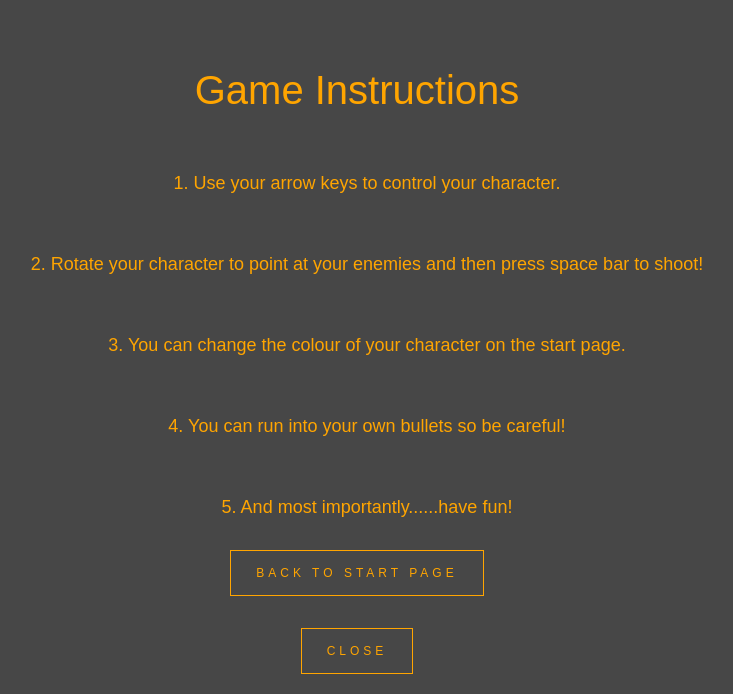
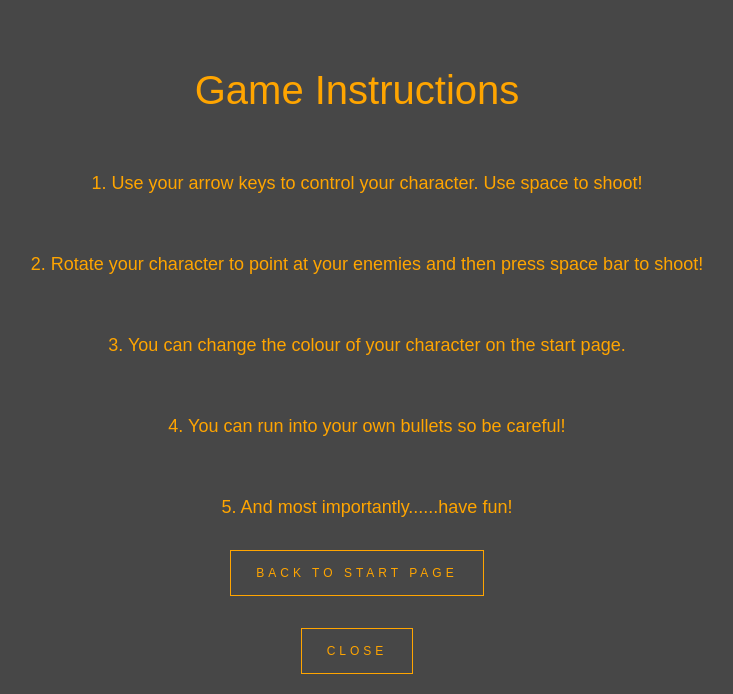
Before and after one commit to calumjs1/Web-Programming, a website: page Instructions.html in a window 1280 px wide. Shown: the whole page, without its empty margins (283-1016 px from the left). Drawn offline with Linux system fonts and the light colour scheme.

Commit message:
updating instructions

```diff
--- a/Instructions.html
+++ b/Instructions.html
@@ -15,7 +15,7 @@
         </section>
         <!-- asigned each instructions its own div to make it easier to style -->
         <div class = "Instruction1">
-            1. Use your arrow keys to control your character.
+            1. Use your arrow keys to control your character. Use space to shoot!
         </div>
         <!-- asigned each instructions its own div to make it easier to style -->
         <div class = "Instruction2">
--- a/StartPage.css
+++ b/StartPage.css
@@ -32,7 +32,6 @@ body {
 	align-items: center;
 	justify-content: center;
 }
-
 
 .word {
 	margin: auto;
@@ -168,6 +167,7 @@ input {
 	outline: none;
 	width: 250px;
 }
+/* styles for the user name and password buttons */
 .login{
 	margin-top: 30px;
 
```
